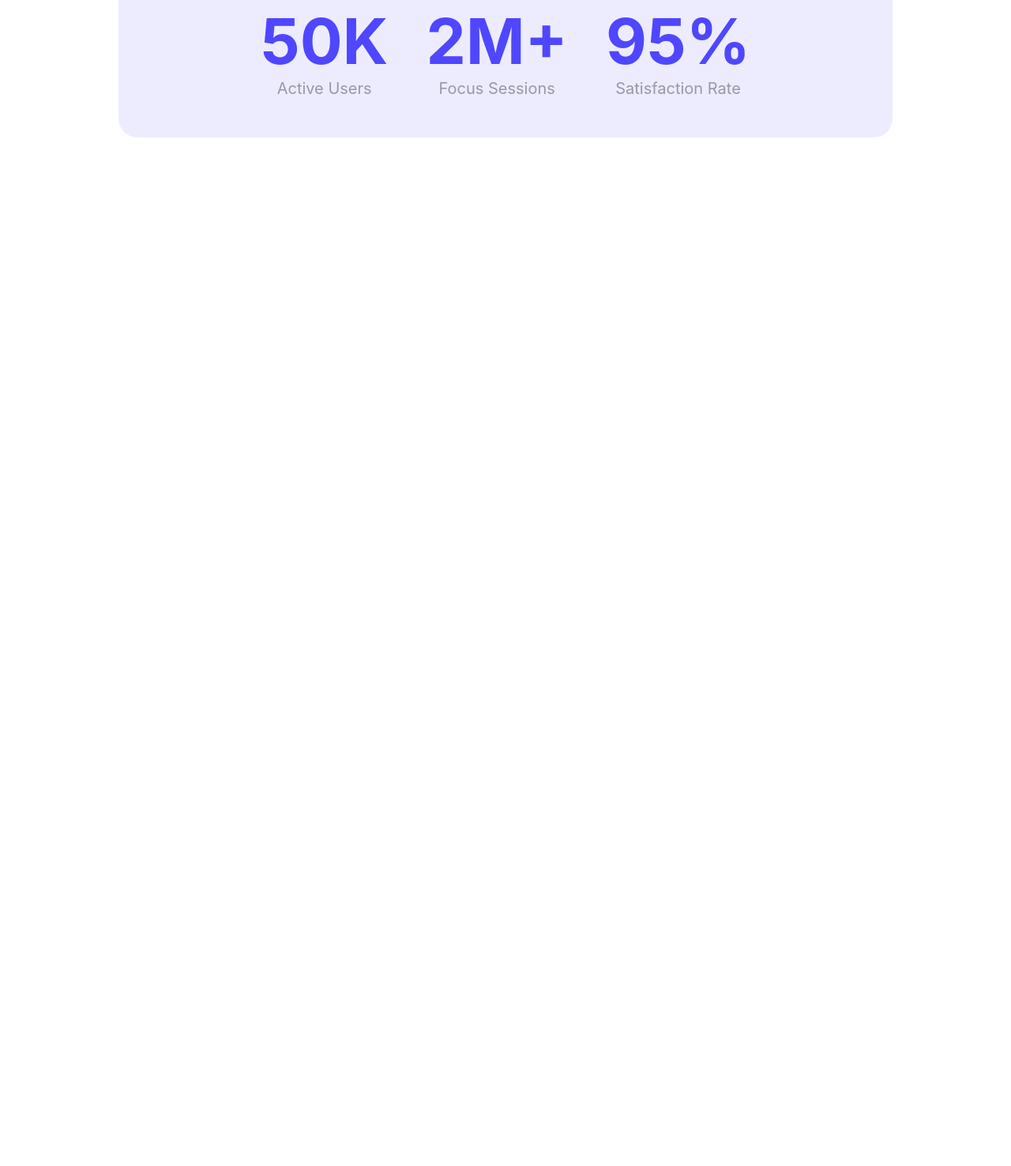
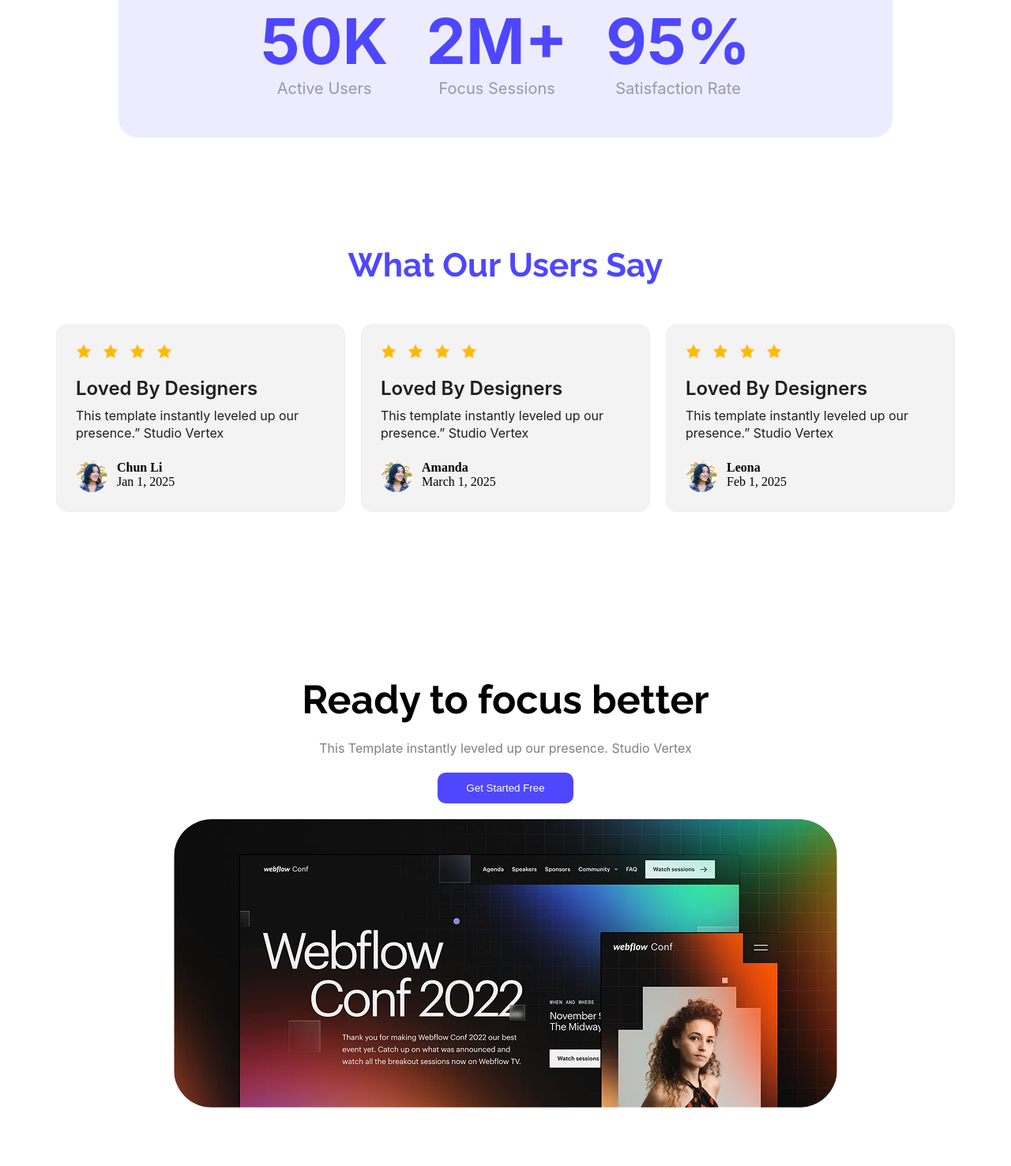
Before and after one commit to rifatzzz26/assignment-1, a plain HTML site: page index.html in a window 1280 px wide. Shown: the part 1472-2948 px from the top of the page at 79% size. Before the commit the page ends 1798 px from the top, so only its background shows below. Drawn offline with Linux system fonts and the light colour scheme.

Commit message:
focus section done

```diff
--- a/index.html
+++ b/index.html
@@ -49,33 +49,80 @@
         </div>
       </section>
 
+      <section class="review-section">
+        <h2 class="review-section-title">What Our Users Say</h2>
+        <div class="review-container">
+          <div class="review-card">
+            <div class="star-container">
+              <img src="images/icon-star.png" alt="star" />
+              <img src="images/icon-star.png" alt="star" />
+              <img src="images/icon-star.png" alt="star" />
+              <img src="images/icon-star.png" alt="star" />
+            </div>
+            <div class="review">
+              <h4 class="review-title">Loved By Designers</h4>
+              <p class="review-description">
+                This template instantly leveled up our presence.” Studio Vertex
+              </p>
+            </div>
+            <div class="reviewers-handle">
+              <img src="images/avatar.png" alt="" />
+              <div class="reviewers-detail">
+                <h4 class="reviewers-name">Chun Li</h4>
+                <p class="reviewing-date">Jan 1, 2025</p>
+              </div>
+            </div>
+          </div>
+          <div class="review-card">
+            <div class="star-container">
+              <img src="images/icon-star.png" alt="star" />
+              <img src="images/icon-star.png" alt="star" />
+              <img src="images/icon-star.png" alt="star" />
+              <img src="images/icon-star.png" alt="star" />
+            </div>
+            <div class="review">
+              <h4 class="review-title">Loved By Designers</h4>
+              <p class="review-description">
+                This template instantly leveled up our presence.” Studio Vertex
+              </p>
+            </div>
+            <div class="reviewers-handle">
+              <img src="images/avatar.png" alt="" />
+              <div class="reviewers-detail">
+                <h4 class="reviewers-name">Amanda</h4>
+                <p class="reviewing-date">March 1, 2025</p>
+              </div>
+            </div>
+          </div>
+          <div class="review-card">
+            <div class="star-container">
+              <img src="images/icon-star.png" alt="star" />
+              <img src="images/icon-star.png" alt="star" />
+              <img src="images/icon-star.png" alt="star" />
+              <img src="images/icon-star.png" alt="star" />
+            </div>
+            <div class="review">
+              <h4 class="review-title">Loved By Designers</h4>
+              <p class="review-description">
+                This template instantly leveled up our presence.” Studio Vertex
+              </p>
+            </div>
+            <div class="reviewers-handle">
+              <img src="images/avatar.png" alt="" />
+              <div class="reviewers-detail">
+                <h4 class="reviewers-name">Leona</h4>
+                <p class="reviewing-date">Feb 1, 2025</p>
+              </div>
+            </div>
+          </div>
+        </div>
+      </section>
+      <section class="focus-section">
+        <h2>Ready to focus better</h2>
+        <p>This Template instantly leveled up our presence. Studio Vertex</p>
+        <button>Get Started Free</button>
+        <img src="images/wc-big.png" alt="big image" />
+      </section>
     </main>
-
-
-
-    <!-- <footer>
-      <div class="contact-section">
-        <div class="contact-text">
-            <h2>Let's Get in Touch</h2>
-        </div>
-        <div class="contact-form">
-            <form>
-                <div class="form-group">
-                    <label for="email">Email</label>
-                    <input type="email" id="email" placeholder="example@email.com">
-                </div>
-                <div class="form-group">
-                    <label for="name">Name</label>
-                    <input type="text" id="name" placeholder="full name">
-                </div>
-                <div class="form-group">
-                    <label for="message">Message</label>
-                    <textarea id="message" placeholder="write your message..."></textarea>
-                </div>
-                <button type="submit">Get in Touch</button> -->
-            </form>
-        </div>
-    </div>
-    </footer>
   </body>
 </html>
--- a/style.css
+++ b/style.css
@@ -161,28 +161,123 @@ main {
   color: #2524326c;
 }
 
-/* footer */
-footer {
+/* review */
+
+.review-section {
+  margin-bottom: 137px;
   display: flex;
-  flex-direction: column;
-  padding: 110px 150px 15px;
-}
-.contact-section {
-  display: flex;
-  align-items: center;
-  justify-content: space-around;
-}
-.contact-text {
-  width: 500px;
-  display: flex;
+  gap: 50px;
   flex-direction: column;
   align-items: center;
 }
-.contact-text h2 {
+.review-section-title {
   font-family: "raleway", sans-serif;
   font-weight: bold;
-  font-size: 97px;
-  color: #252432;
+  font-size: 42px;
+  text-align: center;
+  color: #4e47ff;
+}
+.review-container {
+  display: flex;
+  gap: 20px;
+  justify-content: space-between;
+  align-items: center;
+}
+.review-card {
+  background-color: rgba(226, 223, 223, 0.37);
+  padding: 24px;
+  display: flex;
+  gap: 24px;
+  flex-direction: column;
+  border-radius: 14px;
+  width: 366px;
+  border: 1px solid rgba(242, 237, 237, 1);
+}
+.star-container {
+  display: flex;
+  gap: 14px;
+}
+.star-container img {
+  width: 20px;
+}
+.review {
+  display: flex;
+  flex-direction: column;
+  gap: 8px;
+}
+.review-title {
+  font-family: "Inter", sans-serif;
+  font-weight: 600;
+  font-size: 24px;
+  line-height: 120%;
+  letter-spacing: -2%;
+  color: rgba(30, 30, 30, 1);
+}
+.review-description {
+  font-family: "Inter", sans-serif;
+  font-weight: 400;
+  font-size: 16px;
+  line-height: 140%;
+  color: rgba(30, 30, 30, 1);
+}
+.reviewers-handle {
+  display: flex;
+  gap: 12px;
+  justify-content: flex-start;
+}
+.reviewers-handle img {
+  width: 40px;
+  border-radius: 9999px;
+}
+
+.reviewer-name {
+  font-family: "Inter", sans-serif;
+  font-weight: 600;
+  font-size: 16px;
+  line-height: 140%;
+  color: rgba(117, 117, 117, 1);
+}
+.reviewing-time {
+  font-family: "Inter", sans-serif;
+  font-size: 16px;
+  line-height: 140%;
+  color: rgba(179, 179, 179, 1);
+}
+
+.focus-section {
+  margin-bottom: 92px;
+  display: flex;
+  flex-direction: column;
+  justify-content: end;
+  align-items: center;
+  gap: 20px;
+  padding: 71px 150px;
+  border-radius: 14px;
+  background: white;
+}
+.focus-section h2 {
+  font-family: "Raleway", sans-serif;
+  font-weight: 700;
+  font-size: 50px;
+  line-height: 120%;
+  color: rgba(0, 0, 0, 1);
+}
+.focus-section p {
+  font-family: "Inter", sans-serif;
+  font-size: 16px;
+  line-height: 140%;
+  color: rgba(0, 0, 0, 0.5);
+}
+.focus-section button {
+  padding: 12px 36px;
+  border-radius: 10px;
+  border: none;
+  background-color: rgba(78, 71, 255, 1);
+  color: #ffffff;
+}
+.focus-section img {
+  border-radius: 48px;
+  width: 840px;
 }
 
 button:hover {
```
